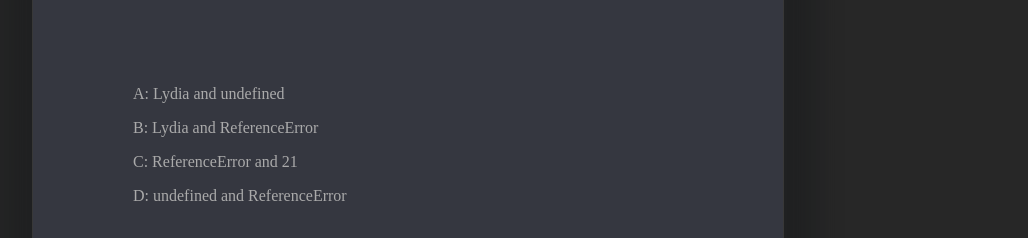
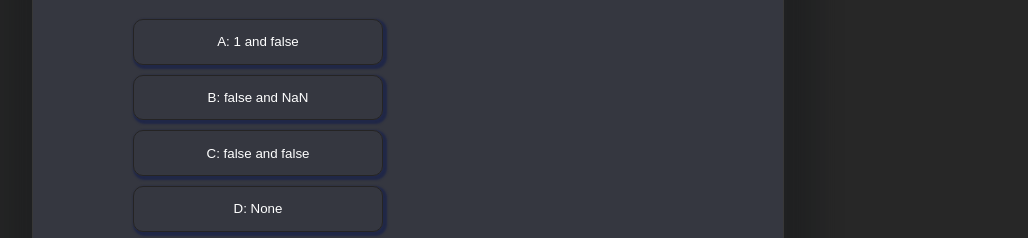
Before and after one commit to Shivam0Anand/quiz, a plain HTML site: page index.html in a window 1280 px wide. Shown: the part 353-591 px from the top of the page, without its empty margins (232-1260 px from the left). Drawn offline with Linux system fonts and the light colour scheme.

Commit message:
modified

```diff
--- a/assets/js/main.js
+++ b/assets/js/main.js
@@ -15,7 +15,7 @@ var jsQuestons = [
     choiceA: "A: 0 1 2 and 0 1 2",
     choiceB: "B: 0 1 2 and 3 3 3",
     choiceC: "C: 3 3 3 and 0 1 2",
-    choiceD: "None",
+    choiceD: "D: None",
     correctAnswer : choiceC,
     answer: "Answer: C - '3 3 3 and 0 1 2'",
     discription: "Because of the event queue in JavaScript, the setTimeout callback function is called after the loop has been executed. Since the variable i in the first loop was declared using the var keyword, this value was global. During the loop, we incremented the value of i by 1 each time, using the unary operator ++. By the time the setTimeout callback function was invoked, i was equal to 3 in the first example."
@@ -35,7 +35,7 @@ var jsQuestons = [
     choiceA: "A: 1 and false",
     choiceB: "B: false and NaN",
     choiceC: "C: false and false",
-    choiceD: "None",
+    choiceD: "D: None",
     correctAnswer: choiceA,
     answer: "Answer: B - false and NaN",
     discription: "The unary plus tries to convert an operand to a number. true is 1, and false is 0. The string 'Lydia' is a truthy value. What we're actually asking, is 'is this truthy value falsy?'. This returns false."
@@ -54,16 +54,26 @@ var discription = document.getElementById("discription");
 // Show questions
 
 
+var random1 = Math.floor(Math.random()*jsQuestons.length);
+
+question.innerHTML = `${jsQuestons[random1].question}`;
+choiceA.innerText = `${jsQuestons[random1].choiceA}`;
+choiceB.innerText = `${jsQuestons[random1].choiceB}`;
+choiceC.innerText = `${jsQuestons[random1].choiceC}`;
+choiceD.innerText = `${jsQuestons[random1].choiceD}`;
+
+
 next.addEventListener("click", showNext);
 function showNext(e) {
-  console.log(event);
+  var random2 = Math.floor(Math.random()*jsQuestons.length);
+
+  question.innerHTML = `${jsQuestons[random2].question}`;
+  choiceA.innerText = `${jsQuestons[random2].choiceA}`;
+  choiceB.innerText = `${jsQuestons[random2].choiceB}`;
+  choiceC.innerText = `${jsQuestons[random2].choiceC}`;
+  choiceD.innerText = `${jsQuestons[random2].choiceD}`;
 }
 
-question.innerHTML = `${jsQuestons[3].question}`;
-choiceA.innerText = `${jsQuestons[0].choiceA}`;
-choiceB.innerText = `${jsQuestons[0].choiceB}`;
-choiceC.innerText = `${jsQuestons[0].choiceC}`;
-choiceD.innerText = `${jsQuestons[0].choiceD}`;
 
 
 answer.addEventListener("click", showAnswer);
--- a/assets/stylesheets/style.css
+++ b/assets/stylesheets/style.css
@@ -45,13 +45,11 @@ input[type="checkbox"]:checked + .switch {
 .container {
   background-color: #353740;
   width: 650px;
-  margin: 0 auto;
-  margin-top: 100px;
+  margin: 50px auto;
   border: 1px solid rgb(56, 56, 56);
   box-shadow: 2px 2px 25px 30px #202122;
   border-radius: 5px;
   padding: 50px;
-  margin-bottom: 100px;
 }
 
 .options {
@@ -144,3 +142,16 @@ iframe {
 ::-webkit-scrollbar-thumb:hover {
   background: #000;
 }
+.btn {
+  background: transparent;
+  border: 1px solid #252424;
+  color: white;
+  border-radius: 10px;
+  box-shadow: 2px 2px 2px 2px #202747;
+  width: 50%;
+  margin-bottom: 10px;
+}
+.btn:hover {
+  background: #202747;
+  cursor: pointer;
+}
--- a/index.html
+++ b/index.html
@@ -17,10 +17,10 @@
     <section class="container">
       <p class="question"></p>
       <div class="options">
-        <p class="choiceA"></p>
-        <p class="choiceB"></p>
-        <p class="choiceC"></p>
-        <p class="choiceD"></p>
+        <button class="btn"><p class="choiceA">A:</p></button><br />
+        <button class="btn"><p class="choiceB">B:</p></button><br />
+        <button class="btn"><p class="choiceC">C:</p></button><br />
+        <button class="btn"><p class="choiceD">D:</p></button><br />
       </div>
 
       <!-- Button -->
```
